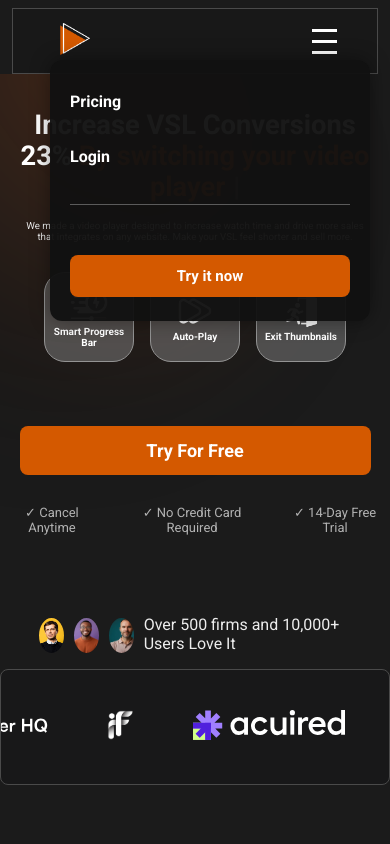
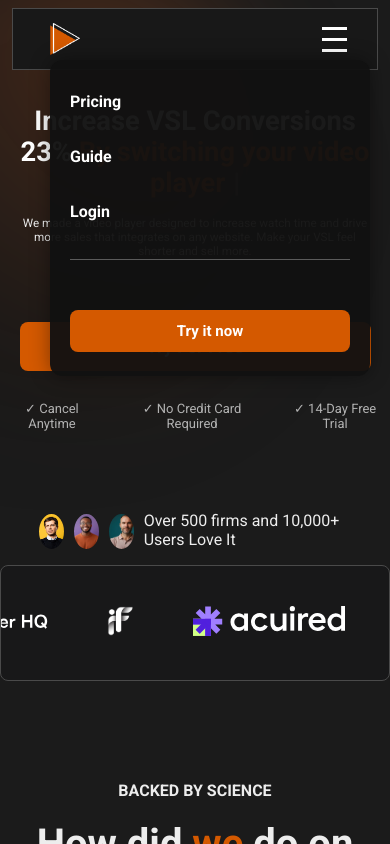
Before and after one commit to MuhammedAbdelmukaram/vsl-app, a Next.js app: page / in a window 390 px wide. Both pictures are taken after a click on the element 324 px from the left and 41 px from the top of the page. Shown: the top 844 px of the page. Built offline with nearby package versions, Linux system fonts and the light colour scheme.

Commit message:
Did a lot

```diff
--- a/src/app/components/headerOutApp.js
+++ b/src/app/components/headerOutApp.js
@@ -3,6 +3,7 @@ import {useState} from "react";
 import {useRouter} from "next/navigation";
 import Image from "next/image";
 import styles from "./headerOutApp.module.css";
+import Link from "next/link";
 
 const HeaderOutApp = () => {
     const [menuOpen, setMenuOpen] = useState(false);
@@ -41,11 +42,12 @@ const HeaderOutApp = () => {
 
                 <nav className={`${styles.nav} ${menuOpen ? styles.navOpen : ""}`}>
                     <div className={styles.navGap}>
-                        <a href="/pricing" className={styles.navLink}>Pricing</a>
-                        <a href="/login" className={styles.navLink}>Login</a>
+                        <Link href="/pricing" className={styles.navLink}>Pricing</Link>
+                        <Link href="/guide" className={styles.navLink}>Guide</Link>
+                        <Link href="/login" className={styles.navLink}>Login</Link>
                     </div>
                     <div className={styles.line} ></div>
-                    <a href="/signup" className={styles.bookCall}>Try it now</a>
+                    <Link href="/signup" className={styles.bookCall}>Try it now</Link>
                 </nav>
 
         </header>
--- a/src/app/components/headerOutApp.module.css
+++ b/src/app/components/headerOutApp.module.css
@@ -14,6 +14,9 @@
 
 /* Logo styling */
 .logo {
+    display: flex;
+    justify-content: center;
+    align-items: center;
     margin-left: 20px;
     cursor: pointer;
 
@@ -120,7 +123,9 @@
 /* Mobile menu styling */
 @media (max-width: 768px) {
 
+
     .header{
+        padding: 10px 10px 10px 10px;
         margin: 0px 3vw;
     }
     .hamburger {
--- a/src/app/components/lander/Science.js
+++ b/src/app/components/lander/Science.js
@@ -39,7 +39,7 @@ const Science = () => {
 
                             <div>
                                 <Image src="/peopleAll.svg" alt="Clock Icon" width={436} height={40}
-                                       className={styles.logo}/>
+                                       className={styles.logo} style={{ colorScheme: 'light' }}/>
                             </div>
                         </div>
 
@@ -55,7 +55,7 @@ const Science = () => {
 
                             <div>
                                 <Image src="/peopleSome.svg" alt="Clock Icon" width={436} height={40}
-                                       className={styles.logo}/>
+                                       className={styles.logo} style={{ colorScheme: 'light' }}/>
                             </div>
 
                         </div>
--- a/src/app/page.module.css
+++ b/src/app/page.module.css
@@ -184,7 +184,6 @@
     display: flex;
     flex-direction: column;
     align-items: center;
-
     background-color: rgba(143, 143, 143, 0.44);
     border:1px solid #939393;
     border-radius: 21px;
@@ -217,6 +216,8 @@
     z-index: 3;
     padding-top: 20px;
 }
+
+
 
 .science{
     margin-top: 100px;
@@ -434,7 +435,7 @@
     }
 
     .subtitles {
-        font-size: 2.5vw;
+        font-size: 3vw;
         width: 90%;
         text-align: center;
         margin: 0 auto 30px;
@@ -517,4 +518,36 @@
     .arrow2{
         display: none;
     }
+
+    .headerHelper {
+        background-color: transparent;
+        position: inherit;
+        z-index: 3;
+        margin-top: 0px;
+    }
 }
+
+
+@media screen and (max-width: 768px) {
+    .boxes{
+        display: none;
+    }
+    .box {
+        height: 16vw;
+        width: 16vw;
+    }
+
+    .boxImg {
+        max-width: 8vw;
+    }
+
+    .boxText {
+        font-size: 9px;
+    }
+
+    .topside {
+        flex-direction: column;
+        gap: 10px;
+        align-items: center;
+    }
+}
--- a/src/app/video-player/VideoPlayer.js
+++ b/src/app/video-player/VideoPlayer.js
@@ -215,14 +215,14 @@ const VideoPlayer = ({
 
         // ✅ Send "timed" event with last known time
         if (playerRef.current && lastTime !== null) {
-            sendAnalyticsEvent("timed", { time: lastTime });
+            sendAnalyticsEvent("timed", { time: Math.round(lastTime) });
             lastKnownTimeRef.current = null;
         }
 
         // ✅ Send "paused" event with current player time
         if (playerRef.current) {
             const currentTime = playerRef.current.getCurrentTime();
-            sendAnalyticsEvent("paused", { time: currentTime });
+            sendAnalyticsEvent("paused", { time: Math.round(currentTime) });
             localStorage.setItem(localStorageKey, currentTime);
         }
 
@@ -374,7 +374,7 @@ const VideoPlayer = ({
                 const elapsed = now - lastSentAt;
 
                 if (elapsed >= 20000) {
-                    sendAnalyticsEvent("timed", { time: currentTime });
+                    sendAnalyticsEvent("timed", { time: Math.round(currentTime) });
                     lastSentAt = now;
                     lastKnownTimeRef.current = null;
                 }
@@ -392,7 +392,8 @@ const VideoPlayer = ({
             const currentTime = playerRef.current.getCurrentTime();
 
             // ✅ Send "finished" analytics event
-            sendAnalyticsEvent("finished", { time: currentTime });
+            sendAnalyticsEvent("finished", { time: Math.round(currentTime) });
+
 
             // ✅ Clear last watch position from localStorage
             localStorage.removeItem(localStorageKey);
@@ -419,7 +420,7 @@ const VideoPlayer = ({
 
         const lastTime = lastKnownTimeRef.current;
         if (playerRef.current && lastTime !== null) {
-            sendAnalyticsEvent("timed", { time: lastTime });
+            sendAnalyticsEvent("timed", { time: Math.round(lastTime) });
             lastKnownTimeRef.current = null;
         }
 
```
